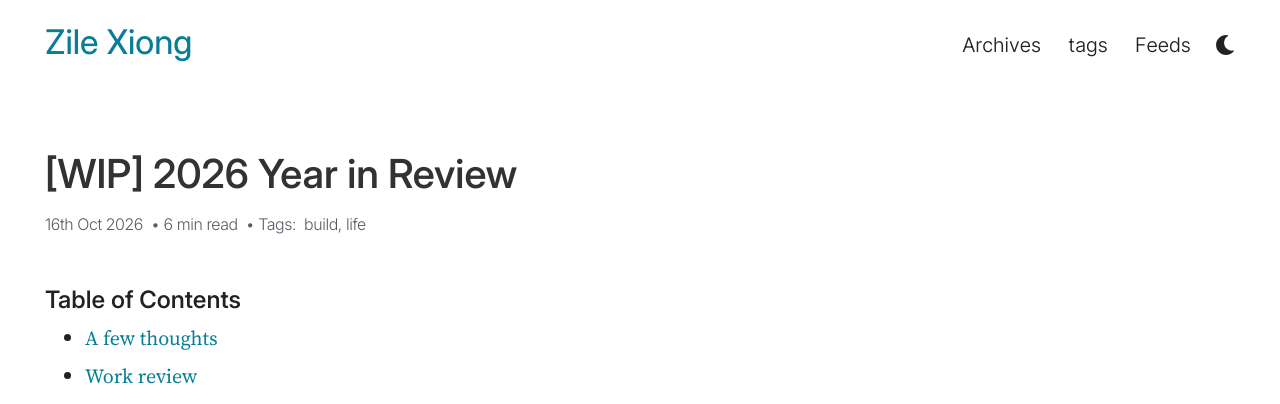
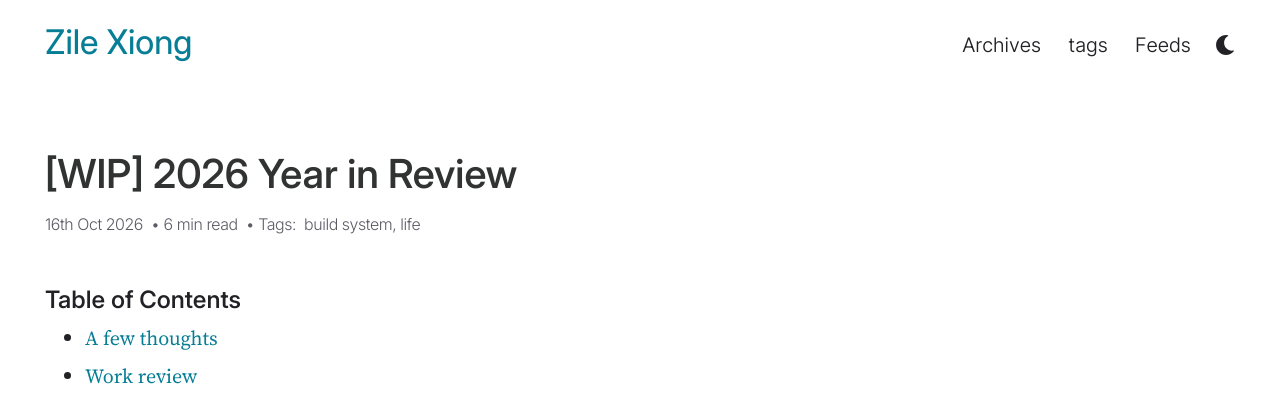
Before and after one commit to xiongzile/xiongzile.github.io, a Jekyll site: the page built from 2026-summary.md, in a window 1280 px wide and 900 px high. Shown: the top 404 px of the window. Built offline with Jekyll 4.4.1, drawn with Linux system fonts in a browser that asks for light colours.

Commit message:
Rename build tag to build system

```diff
--- a/2026-summary.md
+++ b/2026-summary.md
@@ -3,7 +3,7 @@ layout: post
 title: "[WIP] 2026 Year in Review"
 date: 2026-10-16
 description: "From intern to TikTok Android Client Infra engineer: reflections on builds, reliability, efficiency, and a year of work and learning."
-tags: [build, life]
+tags: [build system, life]
 wip: true
 ---
 
--- a/_includes/post-list.html
+++ b/_includes/post-list.html
@@ -7,7 +7,7 @@
     <div>
       <h2 class="bloglist-title"><a href="{{ article.url | relative_url }}">{{ article.title | escape }}</a></h2>
       <div class="bloglist-tags">
-        {% for tag in article.tags %}<a class="tag" href="{{ '/tags/' | append: tag | append: '/' | relative_url }}">{{ tag | escape }}</a>{% endfor %}
+        {% for tag in article.tags %}{% assign tag_slug = tag | slugify %}<a class="tag" href="{{ '/tags/' | append: tag_slug | append: '/' | relative_url }}">{{ tag | escape }}</a>{% endfor %}
       </div>
       <div class="description"><p>{{ article.description | escape }}</p>…<p></p></div>
       <a class="readmore" href="{{ article.url | relative_url }}">Read more&nbsp;<span class="arrow">→</span></a>
--- a/_layouts/post.html
+++ b/_layouts/post.html
@@ -11,7 +11,7 @@ layout: default
       <li><time class="dt-published" datetime="{{ page.date | date: '%Y-%m-%d' }}">{% include date.html date=page.date format='%b %Y' %}</time></li>
       <li title="{{ words }} words"><span class="separator" aria-hidden="true">•</span>{{ minutes }} min read</li>
       <li class="tag"><span class="separator" aria-hidden="true">•</span>Tags:&nbsp;</li>
-      {% for tag in page.tags %}<li class="tag"><a class="p-category" href="{{ '/tags/' | append: tag | append: '/' | relative_url }}">{{ tag | escape }}</a>{% unless forloop.last %},&nbsp;{% endunless %}</li>{% endfor %}
+      {% for tag in page.tags %}{% assign tag_slug = tag | slugify %}<li class="tag"><a class="p-category" href="{{ '/tags/' | append: tag_slug | append: '/' | relative_url }}">{{ tag | escape }}</a>{% unless forloop.last %},&nbsp;{% endunless %}</li>{% endfor %}
     </ul>
     {% include toc.html html=content %}
     <section class="e-content body">{{ content | replace: '<pre class="highlight">', '<pre class="z-code">' }}</section>
--- a/tags.html
+++ b/tags.html
@@ -9,7 +9,8 @@ title: Tags
     {% assign all_tags = articles | map: 'tags' | join: ',' | split: ',' | uniq | sort %}
     {% for tag in all_tags %}
       {% assign tagged = articles | where_exp: 'article', 'article.tags contains tag' %}
-      <li class="tags-item"><a href="{{ '/tags/' | append: tag | append: '/' | relative_url }}">{{ tag | escape }}</a><span> – </span>{{ tagged.size }} {% if tagged.size == 1 %}post{% else %}posts{% endif %}</li>
+      {% assign tag_slug = tag | slugify %}
+      <li class="tags-item"><a href="{{ '/tags/' | append: tag_slug | append: '/' | relative_url }}">{{ tag | escape }}</a><span> – </span>{{ tagged.size }} {% if tagged.size == 1 %}post{% else %}posts{% endif %}</li>
     {% endfor %}
   </ul>
 </div>
```
Also changed, not shown: _topics/build-system.md (added, +5 -0 lines), _topics/build.md (deleted, +0 -5 lines), README.md.
